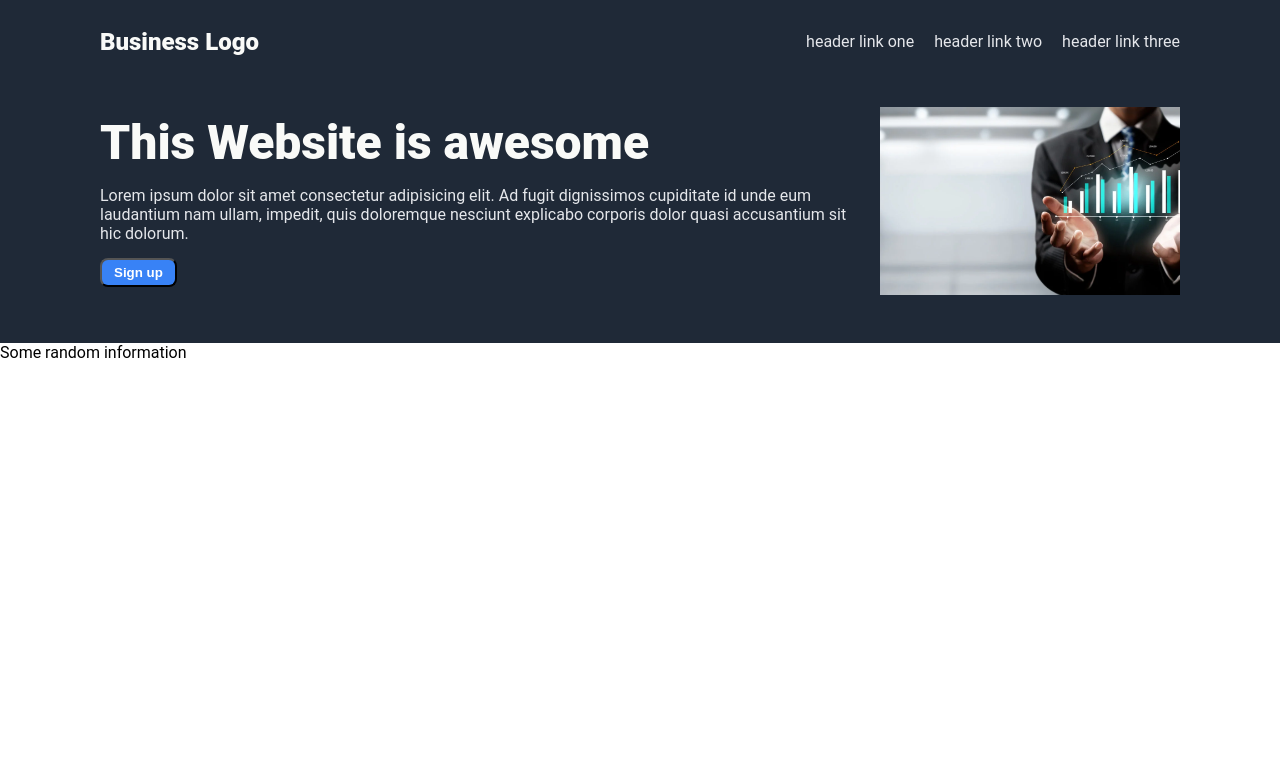
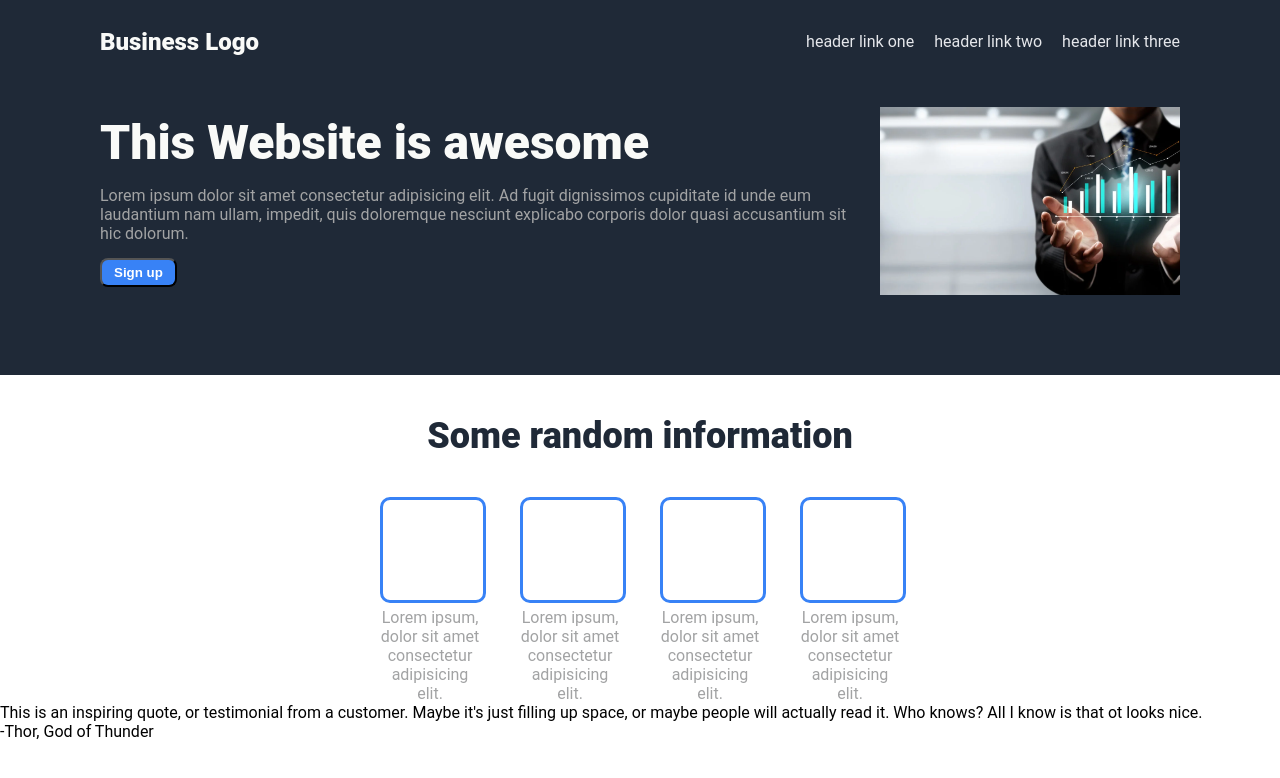
Before and after one commit to FabianHerr/business_page, a plain HTML site: page index.html in a window 1280 px wide. Drawn offline with Linux system fonts and the light colour scheme.

Commit message:
Complete section2 of the page, add boxes for images and their corresponding  subtext

```diff
--- a/index.html
+++ b/index.html
@@ -26,10 +26,29 @@
        </div>
        <div class="section2">
             <div class="subtitle">Some random information</div>
-            <div class="space1"></div>
-            <div class="space2"></div>
-            <div class="space3"></div>
-            <div class="space4"></div>
-       </div>
+            <div class="blocks">
+                <div class="block1">
+                    <div class="space1"></div>
+                    <div class="subtext">Lorem ipsum, dolor sit amet consectetur adipisicing elit.</div>
+                </div>
+                <div class="block2">
+                    <div class="space2"></div>
+                    <div class="subtext">Lorem ipsum, dolor sit amet consectetur adipisicing elit. </div>
+                </div>
+                <div class="block3">
+                    <div class="space3"></div>
+                    <div class="subtext">Lorem ipsum, dolor sit amet consectetur adipisicing elit.</div>
+                </div>
+                <div class="block4">
+                    <div class="space4"></div>
+                    <div class="subtext">Lorem ipsum, dolor sit amet consectetur adipisicing elit.</div>
+                </div>
+            </div>
+        </div>
+        <div class="section3">
+            <div class="quote">
+                This is an inspiring quote, or testimonial from a customer. Maybe it's just filling up space, or maybe people will actually read it. Who knows? All I know is that ot looks nice.</div>
+            <div class="author">-Thor, God of Thunder</div>
+            </div>
     </body>
 </html>
--- a/styles.css
+++ b/styles.css
@@ -8,7 +8,7 @@ body{
     background-color: #1F2937;
     margin: 0;
     padding: 16px;
-    padding-bottom: 48px;
+    padding-bottom: 80px;
     padding-left: 100px;
     padding-right: 100px;
     flex-shrink: 0;
@@ -77,10 +77,47 @@ button{
 .img2 {
     border:  #3882F6;
     border: 5px;
-    height: 80px;;
+    height: 80px;
+
+}
+
+.section2{
+   display: flex;
+   flex-direction: column;
+   justify-content: center;
+   align-items: center;
+   text-align: center;
 }
 
 .space1, .space2, .space3, .space4 {
-    border: 5px;
-    color: #3882F6;
+    border: 3px solid #3882F6;
+    width: 100px;
+    height: 100px;
+    border-radius: 10px;
+    margin-bottom: 5px;
 }
+
+.block1, .block2, .block3, .block4{
+    width: 100px;
+}
+
+.subtitle {
+    font-size: 36px;
+    font-weight: 900;
+    color: #1F2937;
+    padding: 40px;
+
+}
+
+.subtext, ul, .description {
+    font-size: 18;
+    color: #a2a3a4;
+}
+
+.blocks {
+    display: flex;
+    flex-wrap: wrap;
+    gap: 40px;
+    padding-left: 200px;
+    padding-right: 200px ;
+}
```
